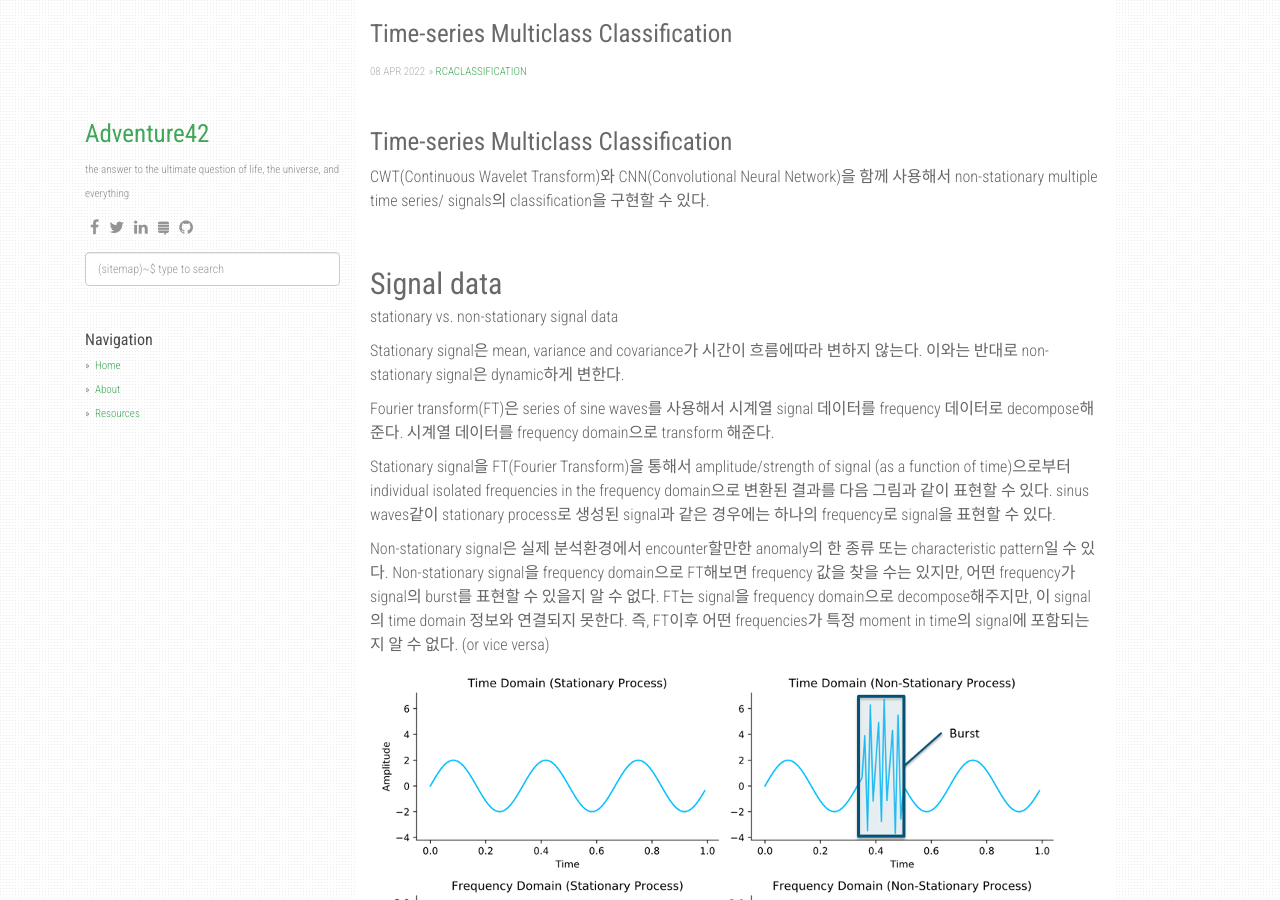
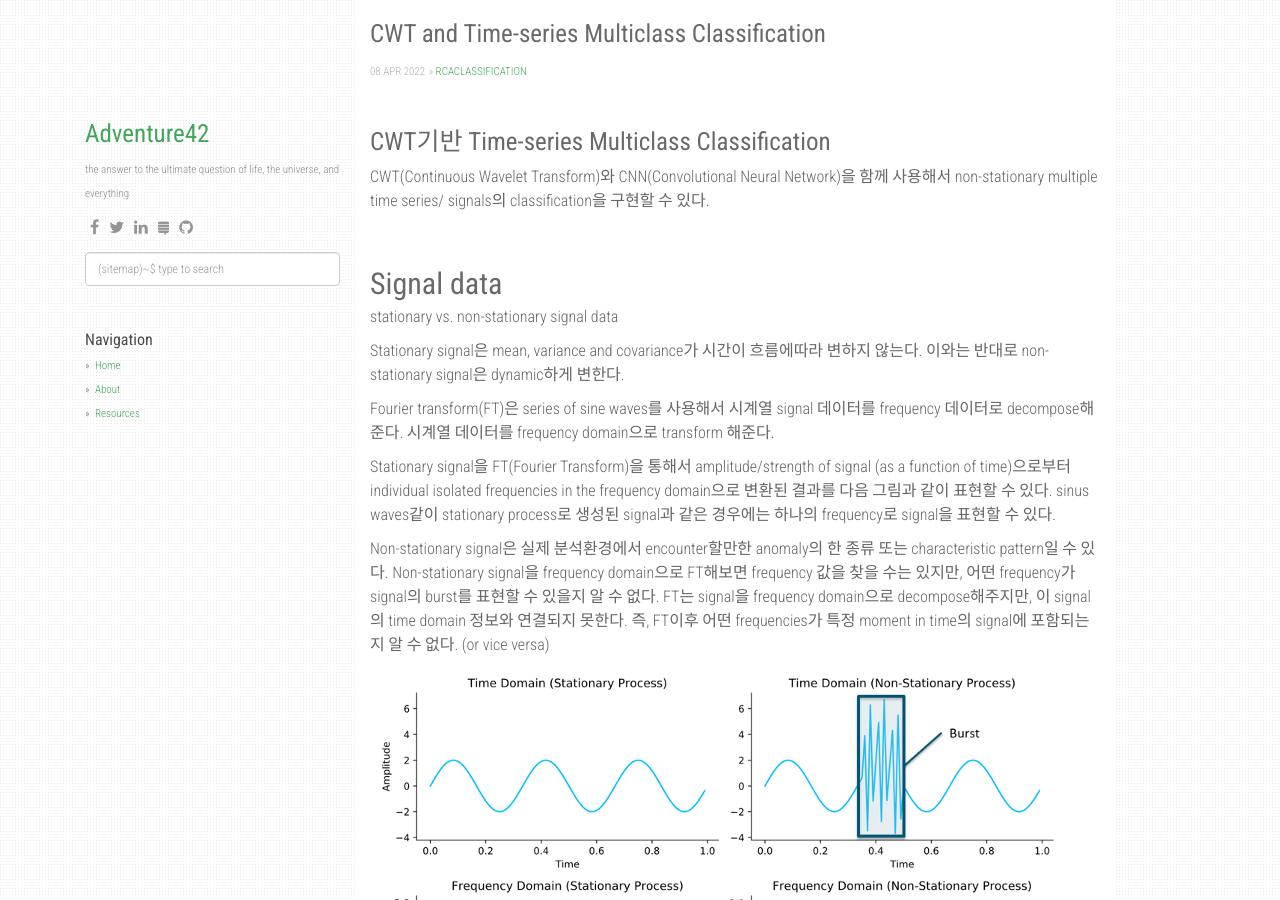
Before and after one commit to adventure42/adventure42.github.io, a Jekyll site: the page built from _posts/2022-04-08-CWT_and_Times_Series_Multiclass_Classification.md, in a window 1280 px wide and 900 px high. Built offline with Jekyll 4.4.1, drawn with Linux system fonts in a browser that asks for light colours; nearby versions of some CDN libraries; comment, search, counter and statistics services are not loaded.

Commit message:
update posting on CWT time series classification

```diff
--- a/_posts/2022-04-08-CWT_and_Times_Series_Multiclass_Classification.md
+++ b/_posts/2022-04-08-CWT_and_Times_Series_Multiclass_Classification.md
@@ -1,6 +1,6 @@
 ---
 layout: post                          # (require) default post layout
-title: "Time-series Multiclass Classification"   # (require) a string title
+title: "CWT and Time-series Multiclass Classification"   # (require) a string title
 date: 2022-04-08       # (require) a post date
 categories: [RCAClassification]          # (custom) some categories, but make sure these categories already exists inside path of `category/`
 tags: [RCAClassification]                      # (custom) tags only for meta `property="article:tag"`
@@ -9,7 +9,7 @@ tags: [RCAClassification]                      # (custom) tags only for meta `pr
 
 <br>
 
-# Time-series Multiclass Classification
+# CWT기반 Time-series Multiclass Classification
 
 CWT(Continuous Wavelet Transform)와 CNN(Convolutional Neural Network)을 함께 사용해서 non-stationary multiple time series/ signals의 classification을 구현할 수 있다.
 
```
